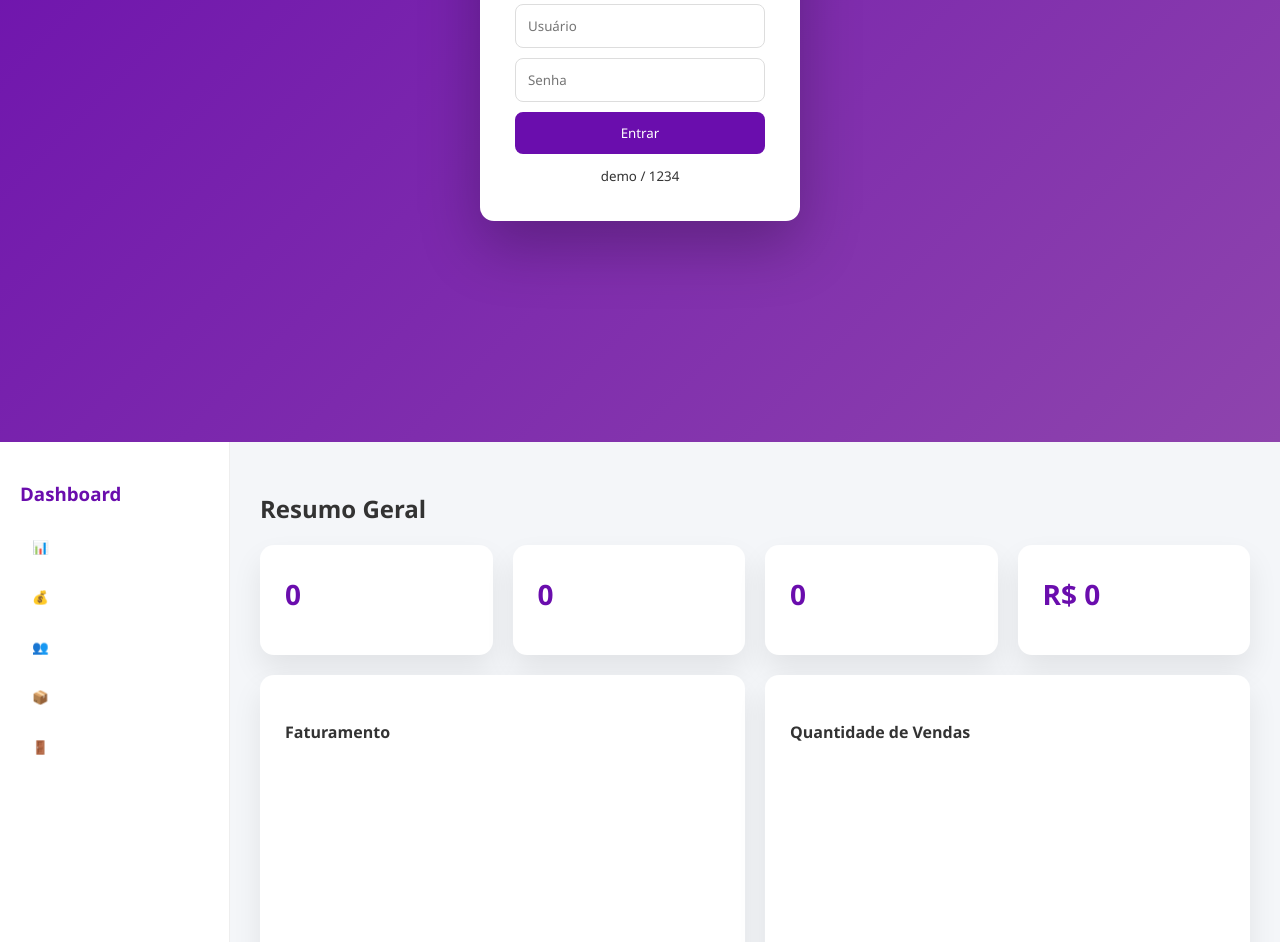
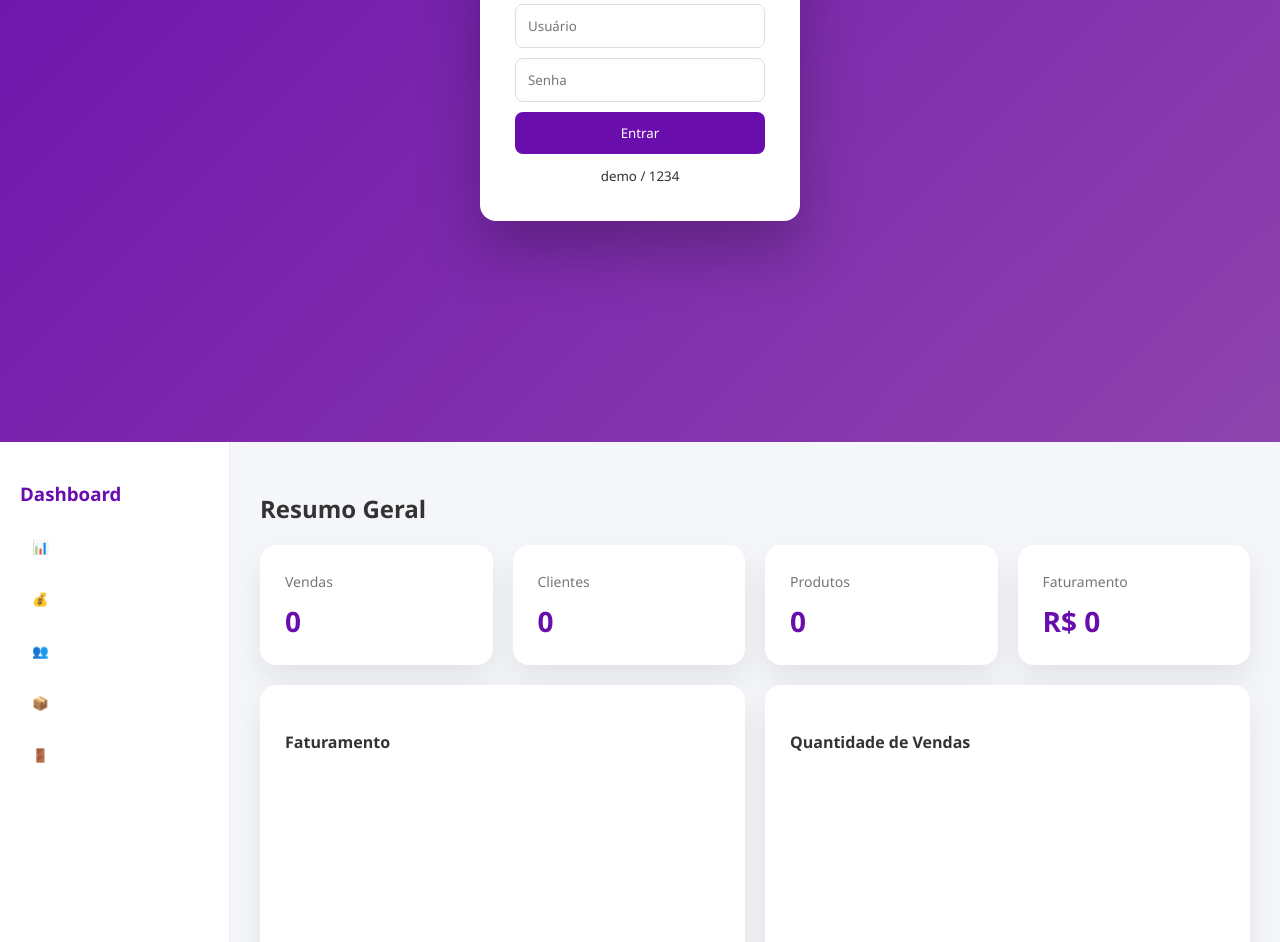
Before and after one commit to Caio589/demo, a plain HTML site: page index.html in a window 1280 px wide. Shown: the part 358-1300 px from the top of the page. Drawn offline with nearby package versions, Linux system fonts and the light colour scheme.

Commit message:
Update style.css

```diff
--- a/style.css
+++ b/style.css
@@ -22,18 +22,18 @@ body {
 #login {
   height: 100vh;
   display: flex;
+  justify-content: center;
   align-items: center;
-  justify-content: center;
   background: linear-gradient(135deg, #6a0dad, #8e44ad);
 }
 
 .login-card {
   background: #fff;
   padding: 35px;
-  border-radius: 14px;
   width: 320px;
+  border-radius: 16px;
   text-align: center;
-  box-shadow: 0 25px 60px rgba(0,0,0,.25);
+  box-shadow: 0 30px 60px rgba(0,0,0,.25);
 }
 
 .login-card h2 { color: var(--roxo); }
@@ -51,8 +51,8 @@ body {
   padding: 12px;
   background: var(--roxo);
   border: none;
+  border-radius: 8px;
   color: #fff;
-  border-radius: 8px;
   cursor: pointer;
 }
 
@@ -75,9 +75,8 @@ aside h3 {
 aside button {
   width: 100%;
   padding: 12px;
-  margin-bottom: 8px;
+  border-radius: 8px;
   border: none;
-  border-radius: 8px;
   background: transparent;
   text-align: left;
   cursor: pointer;
@@ -105,24 +104,27 @@ main {
 .card {
   background: #fff;
   padding: 25px;
-  border-radius: 14px;
+  border-radius: 16px;
   box-shadow: 0 15px 30px rgba(0,0,0,.08);
+  min-height: 120px;
 }
 
-.card {
-  display: flex;
-  flex-direction: column;
-  justify-content: space-between;
-  min-height: 110px;
+.card::before {
+  content: attr(data-title);
+  font-size: 14px;
+  color: #777;
 }
 
 .card strong {
+  display: block;
   font-size: 28px;
-  font-weight: 600;
+  margin-top: 10px;
   color: var(--roxo);
-  margin-top: 8px;
-  line-height: 1.2;
-  word-break: break-word;
+}
+
+canvas {
+  width: 100% !important;
+  height: 260px !important;
 }
 
 input, select, button {
```
